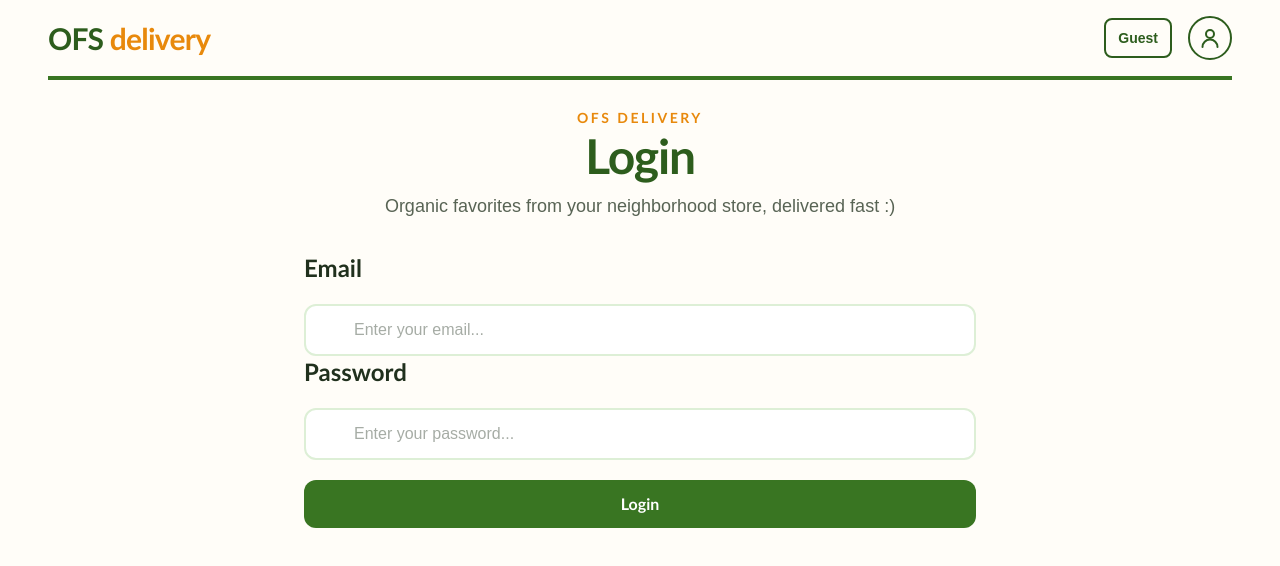
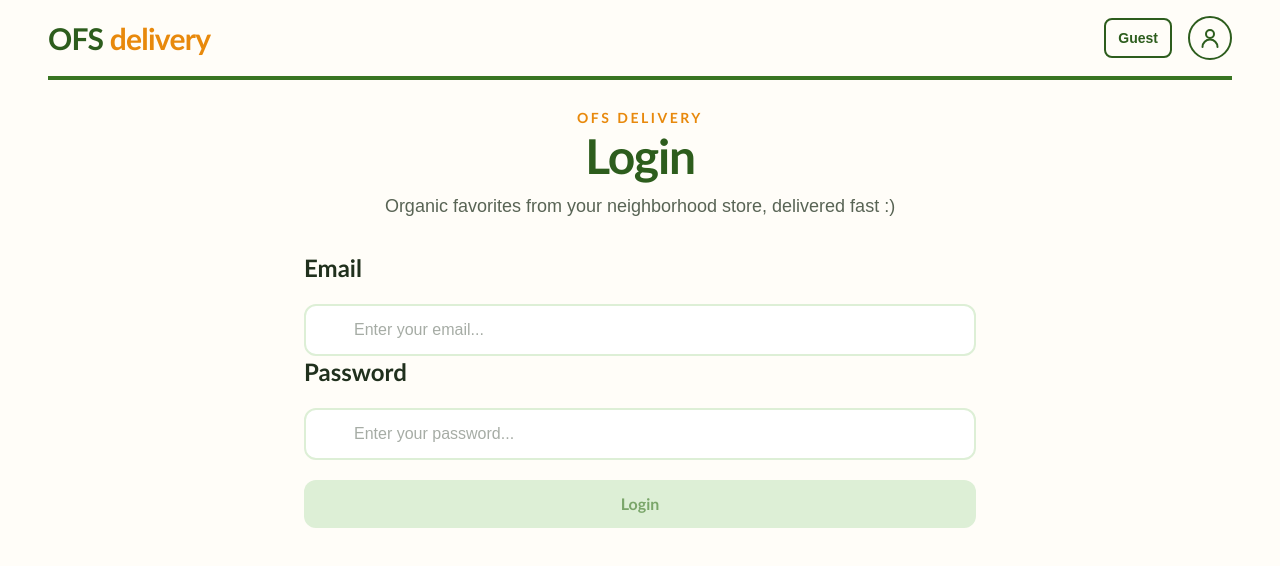
Before and after one commit to NyiHtett/On_Demand_Delivery_Service, a React (Vite) app in the folder frontend/: page /login in a window 1280 px wide. Shown: the top 566 px of the page. Built offline with nearby package versions, Linux system fonts and the light colour scheme; no server answers.

Commit message:
make it obvious when submit button is disabled

```diff
--- a/frontend/src/components/auth/AuthForm.jsx
+++ b/frontend/src/components/auth/AuthForm.jsx
@@ -145,9 +145,11 @@ function AuthForm({pageTitle}) {
                   {errorMessage}
                 </p>
               )}
-              <button disabled={!isSubmitButtonEnabled}
-                      type="submit"
-                      className="mt-5 flex min-h-12 w-full items-center justify-center rounded-xl bg-brand-green-600 px-5 font-display font-bold text-white no-underline transition-colors hover:bg-brand-green-700 focus-visible:outline-3 focus-visible:outline-offset-2 focus-visible:outline-brand-orange-400"
+              <button
+                disabled={!isSubmitButtonEnabled}
+                type="submit"
+                className="mt-5 flex min-h-12 w-full items-center justify-center rounded-xl bg-brand-green-600 px-5 font-display font-bold text-white no-underline transition-colors hover:bg-brand-green-700 focus-visible:outline-3 focus-visible:outline-offset-2 focus-visible:outline-brand-orange-400
+                          disabled:bg-brand-green-100 disabled:text-brand-green-600/60 disabled:cursor-not-allowed disabled:hover:bg-brand-green-100"
               >
                 {pageTitle}
               </button>
```
